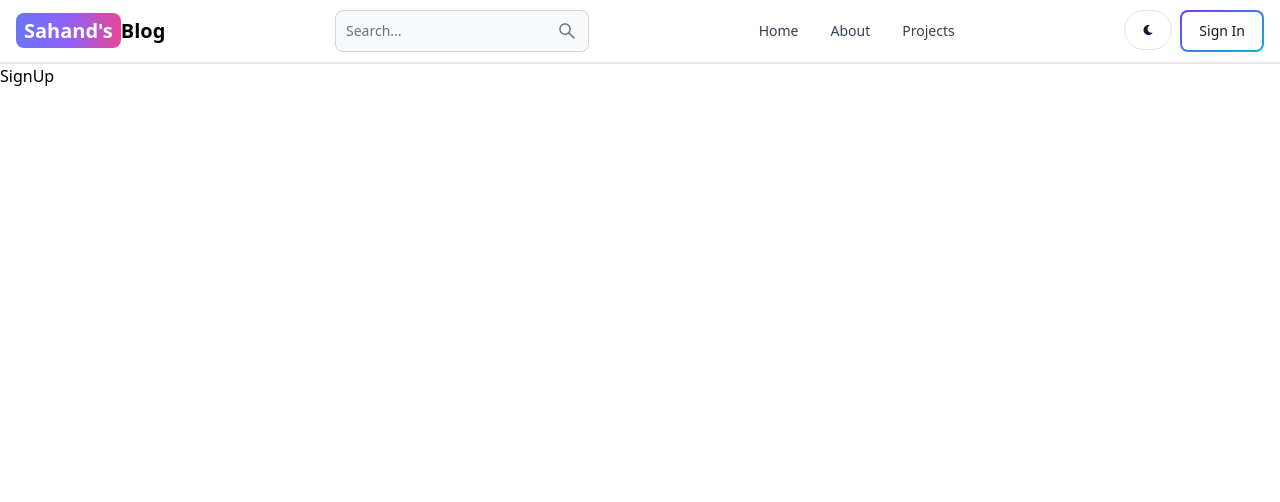
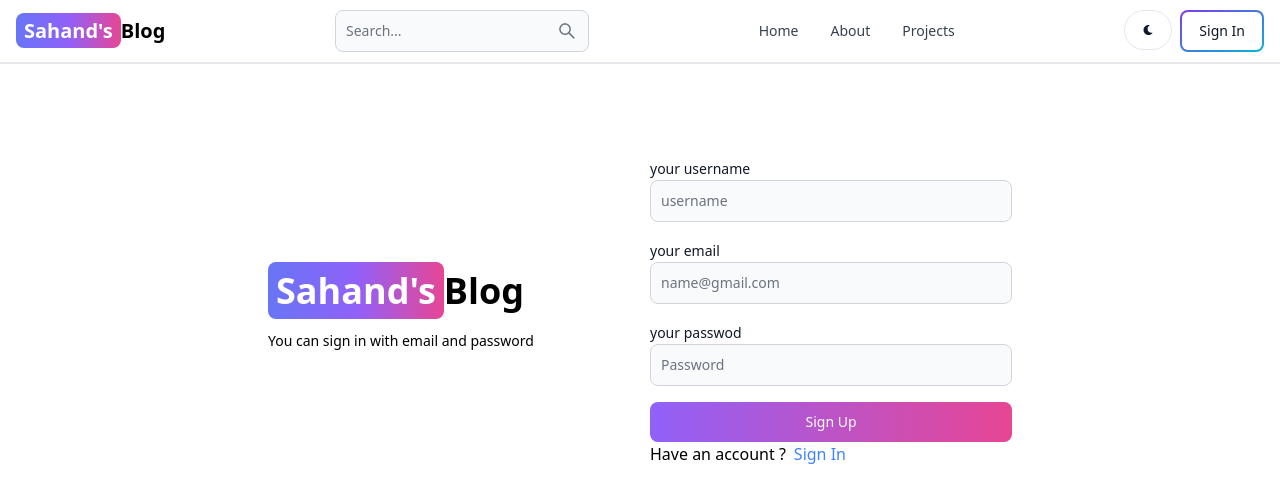
Before and after one commit to emmanuelmeena91/mern-blog, a React (Vite) app in the folder client/: page /sign-up in a window 1280 px wide. Shown: the top 502 px of the page. Built offline with nearby package versions, Linux system fonts and the light colour scheme.

Commit message:
complete sign up page UI

```diff
--- a/client/src/pages/SignUp.jsx
+++ b/client/src/pages/SignUp.jsx
@@ -1,7 +1,56 @@
+import { Label, TextInput,Button } from 'flowbite-react'
 import React from 'react'
+import { Link } from 'react-router-dom'
 
 export const SignUp = () => {
   return (
-    <div>SignUp</div>
+    <div className='min-h-screen mt-20'>
+      <div className='flex p-3 max-w-3xl mx-auto flex-col md:flex-row md:items-center gap-5'>
+      {/*left*/}
+      <div className='flex-1'>
+      <Link
+           to="/"
+        className='font-bold dark:text-white text-4xl'
+        >
+         <span className='px-2 py-1 bg-gradient-to-r from-indigo-500 via-purple-500 to-pink-500 rounded-lg text-white'>
+            Sahand's
+            </span>
+            Blog
+        </Link>
+        <p className='text-sm mt-5'>
+          You can sign in with email and password
+        </p>
+     </div>
+
+       {/*right*/}
+       <div className='flex-1'>
+       <form className='flex flex-col gap-4'>
+        <div>
+          <Label value='your username' />
+          <TextInput type='text' placeholder='username' id='username' />
+        </div>
+        <div>
+          <Label value='your email' />
+          <TextInput type='text' placeholder='name@gmail.com' id='email' />
+        </div>
+        <div>
+          <Label value='your passwod' />
+          <TextInput type='text' placeholder='Password' id='password' />
+        </div>
+        <Button gradientDuoTone='purpleToPink' type='submit'>
+          Sign Up
+        </Button>
+       </form>
+       <div className='flex gap-2 tex-sm mt-5t'>
+        <span>Have an account ?</span>
+        <Link to='log-in' className='text-blue-500'>
+          Sign In
+        </Link>
+       </div>
+
+       </div>
+        </div>
+      </div>
+
   )
 }
```
